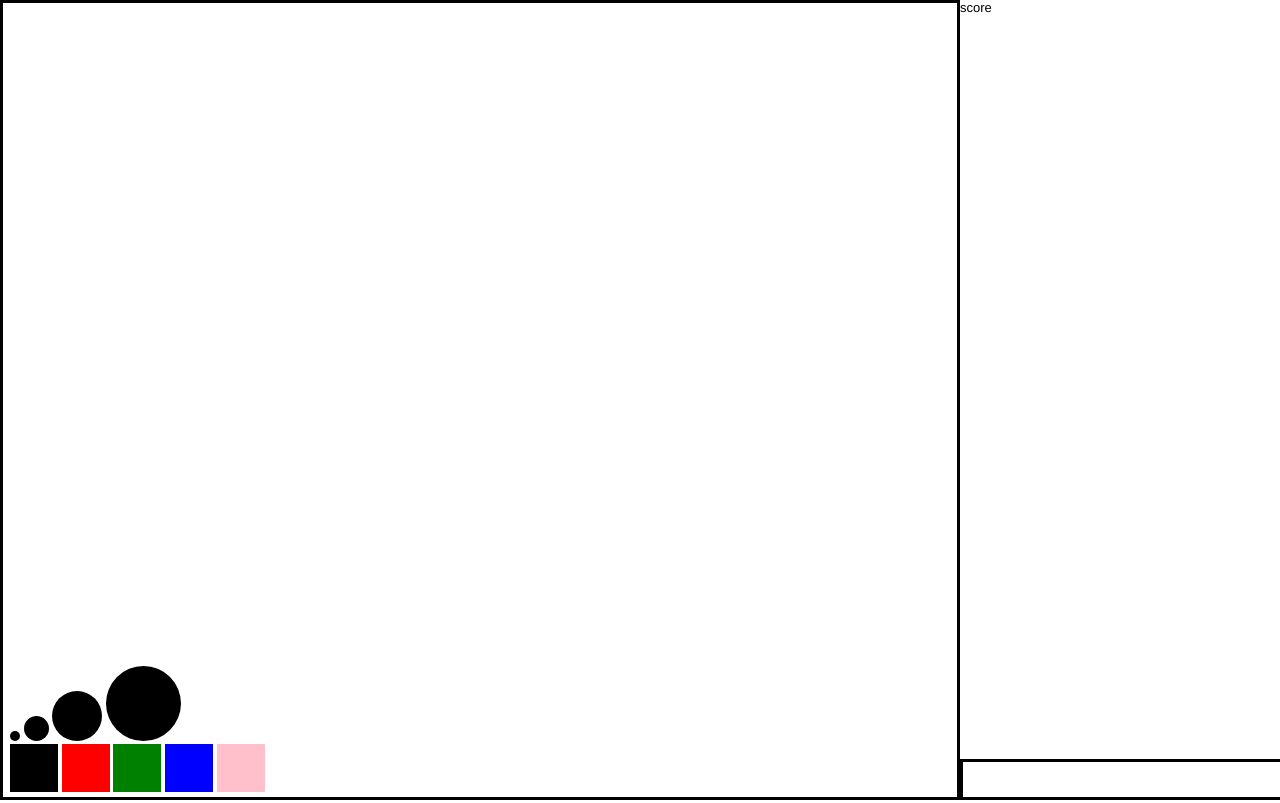
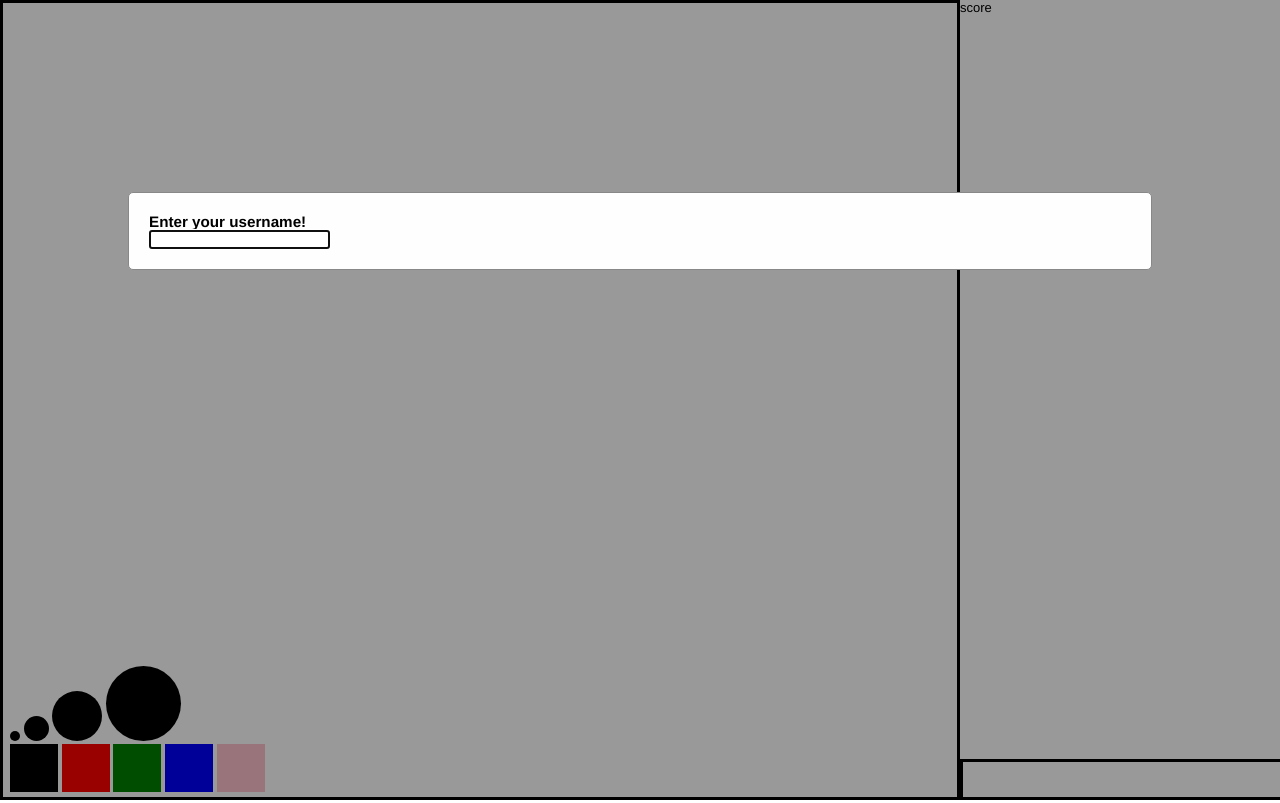
Before and after one commit to emily282/Drawing-Game, a website: page public/index.html in a window 1280 px wide. Drawn offline with nearby package versions, Linux system fonts and the light colour scheme; no server answers.

Commit message:
Added pop-up box for username entry

```diff
--- /dev/null
+++ b/public/css/modal.css
@@ -0,0 +1,23 @@
+/* The Modal (background) */
+.modal {
+    display: block; /* Hidden by default */
+    position: fixed; /* Stay in place */
+    z-index: 1; /* Sit on top */
+    left: 0;
+    top: 0;
+    width: 100%; /* Full width */
+    height: 100%; /* Full height */
+    overflow: auto; /* Enable scroll if needed */
+    background-color: rgb(0,0,0); /* Fallback color */
+    background-color: rgba(0,0,0,0.4); /* Black w/ opacity */
+}
+
+/* Modal Content/Box */
+.modal-content {
+    background-color: #fefefe;
+    margin: 15% auto; /* 15% from the top and centered */
+    padding: 20px;
+    border: 1px solid #888;
+    border-radius: 5px;
+    width: 80%; /* Could be more or less, depending on screen size */
+}
--- a/public/style.css
+++ b/public/css/style.css
@@ -1,8 +1,11 @@
 * { margin: 0; padding: 0; box-sizing: border-box; }
 body { font: 13px Helvetica, Arial; }
+
 form { background: #000; padding: 3px; position: fixed; bottom: 0; width: 100%; }
 form input { border: 0; padding: 10px; width: 80%; margin-right: .5%; }
 form button { width: 9%; background: rgb(130, 224, 255); border: none; padding: 10px; }
+
+
 #messages { list-style-type: none; margin: 0; padding: 0; }
 #messages li { padding: 5px 10px; }
 #messages li:nth-child(odd) { background: #eee; }
--- a/public/index.html
+++ b/public/index.html
@@ -2,12 +2,22 @@
 <html>
   <head>
     <title>Drawing Game</title>
-    <link rel="stylesheet" href="style.css">
+    <link rel="stylesheet" href="css/style.css">
+    <link rel="stylesheet" href="css/modal.css">
   </head>
   <script src="/socket.io/socket.io.js"></script>
   <script src="https://code.jquery.com/jquery-1.11.1.js"></script>
   <script src="main.js"></script>
   <body>
+    <div class="modal">
+      <div class="modal-content">
+        <div class="form">
+          <h3 class= "title">Enter your username!</h3>
+          <input class="username-input" type="text" maxlength="15" />
+        </div>
+      </div>
+    </div>
+
     <section class="container">
       <div class="main-panel">
         <div class="top-bar">
--- a/public/main.js
+++ b/public/main.js
@@ -1,5 +1,8 @@
 $(function () {
   var socket = io();
+
+  // user info
+  var username;
 
   // drawing utensils
   var canvas = document.getElementsByClassName('whiteboard')[0];
@@ -115,6 +118,18 @@ $(function () {
     canvas.height = canvas.offsetHeight;
   }
 
+  $('.username-input').focus();
+  $('.username-input').keypress(function (e) {
+    if (e.which == 13) {
+      username = $('.username-input').val();
+      socket.emit('add user', {
+        username: username
+      });
+      $('.modal').hide();
+      return false;    //<---- Add this line
+    }
+  });
+
   //chat message bit below
   $('form').submit(function(){
     socket.emit('chat message', $('#m').val());
```
Also changed, not shown: app.js (+6 -2 lines).
